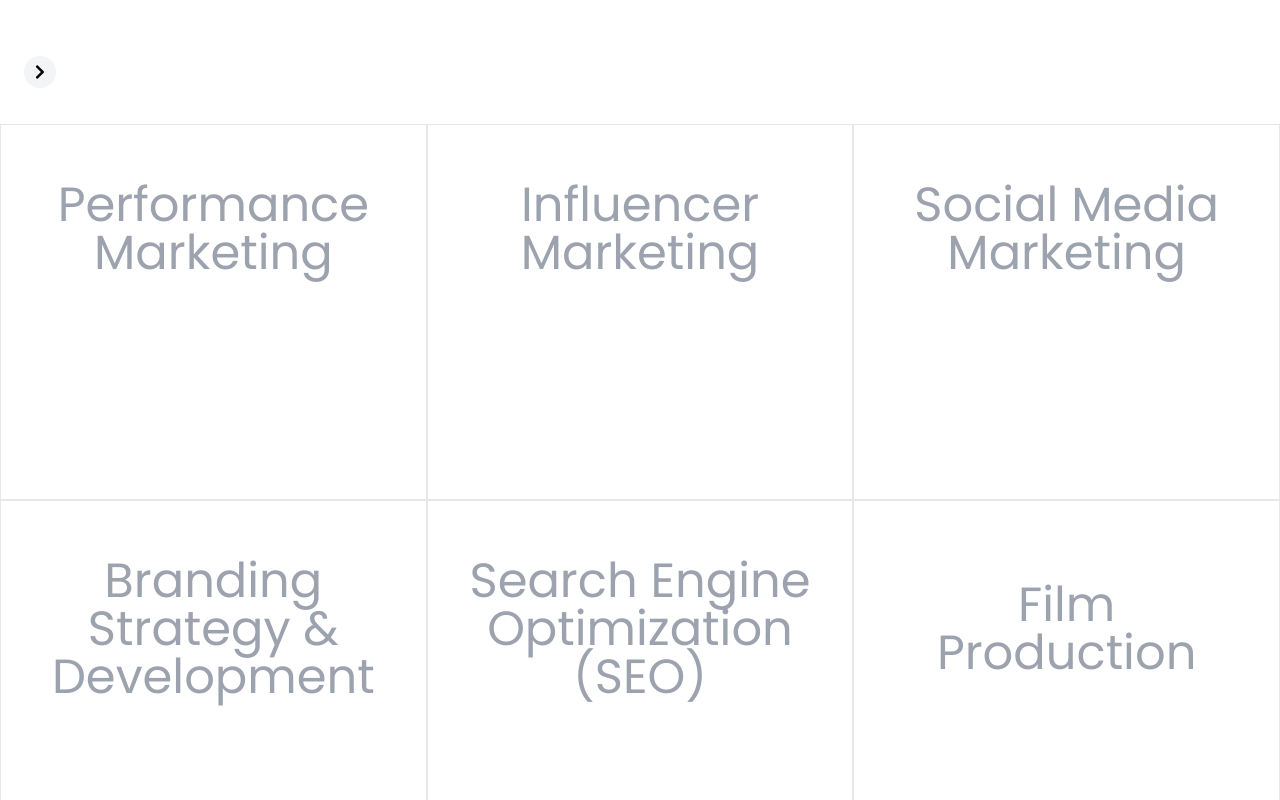
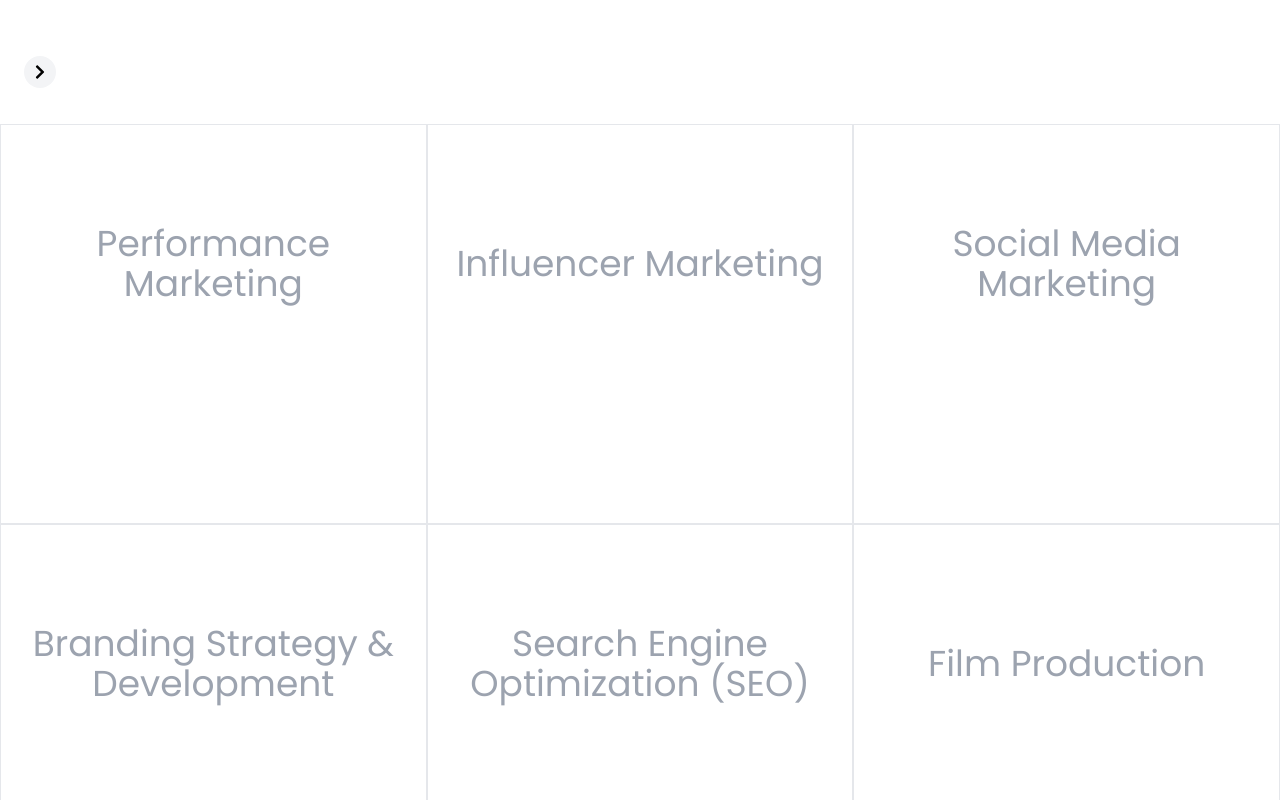
Before and after one commit to OwaiseZargerOxcyTech/id8nxt, a Next.js app: page / in a window 1280 px wide. Shown: the part 2620-3420 px from the top of the page. Built offline with nearby package versions, Linux system fonts and the light colour scheme.

Commit message:
fix feature cards in small height screens

```diff
--- a/components/home/feature-cards.js
+++ b/components/home/feature-cards.js
@@ -101,34 +101,36 @@ export default function FeatureCards() {
   };
 
   return (
+    <div className="">
       <div className="grid grid-cols-1 sm:grid-cols-2 md:grid-cols-3 h-screen">
         {features.map((feature, index) => (
           <div
             key={index}
-          className={`group relative bg-white border border-gray-200 overflow-hidden ${feature.hoverClass} transition-colors duration-300 ease-in-out`}
+            className={`group relative bg-white border border-gray-200 overflow-hidden ${feature.hoverClass} transition-colors duration-300 ease-in-out min-h-[300px]`}
             onMouseEnter={() => handleMouseEnter(index)}
             onMouseLeave={() => handleMouseLeave(index)}
           >
-          <div className="p-8 text-center flex flex-col justify-center h-full">
-            <h3 className="text-5xl text-gray-400 group-hover:text-white transition-colors duration-300">
+            <div className="p-6 text-center flex flex-col justify-center h-full">
+              <h3 className="text-2xl md:text-3xl lg:text-4xl 4xl:text-6xl text-gray-400 group-hover:text-white transition-colors duration-300">
                 {feature.title}
               </h3>
               <div
                 ref={(el) => (descriptionRefs.current[index] = el)}
                 className="transition-colors duration-300"
               >
-              <p className="text-gray-600 group-hover:text-white mt-8">
+                <p className="text-gray-600 group-hover:text-white mt-4">
                   {feature.description}
                 </p>
                 <img
                   src="/images/home/asset1.svg"
                   alt="logo"
-                className="text-gray-400 group-hover:text-white w-16 mt-8 mx-auto"
+                  className="text-gray-400 group-hover:text-white w-12 mt-4 mx-auto"
                 />
               </div>
             </div>
           </div>
         ))}
       </div>
+    </div>
   );
 }
--- a/components/home/hero.js
+++ b/components/home/hero.js
@@ -625,7 +625,7 @@ const Hero = () => {
                   <h2
                     ref={(el) => (titleRefsDesktop.current[index] = el)}
                     className={
-                      `relative xl:text-78px 2xl:text-86px 3xl:text-90px 4xl:text-110px text-white whitespace-pre-line items-center text-nowrap`
+                      `relative xl:text-78px 2xl:text-80px 3xl:text-90px 4xl:text-110px text-white whitespace-pre-line items-center text-nowrap`
                       //  ${index === 0 ? "top-0 left-0" : "-top-20 left-0"}
                     }
                   >
--- a/tailwind.config.mjs
+++ b/tailwind.config.mjs
@@ -8,8 +8,8 @@ export default {
   theme: {
     extend: {
       fontSize: {
-        "78px": ["76px", "1"], // 78px font size with 1.2 line-height (optional)
-        "86px": ["86px", "1"], // 86px font size with 1.2 line-height (optional)
+        "78px": ["76px", "1"], // 78px font size with 1 line-height (optional)
+        "80px": ["80px", "1"], // 80px font size with 1 line-height (optional)
         "90px": ["90px", "1.2"], // 90px font size with 1.2 line-height (optional)
         "110px": ["110px", "1.2"], // 110px font size with 1.2 line-height (optional)
         "22px": ["22px", "1.5"], // 25px font size with 1.5 line-height (optional)
```
Lines whose indentation alone changed are shown as unchanged.
